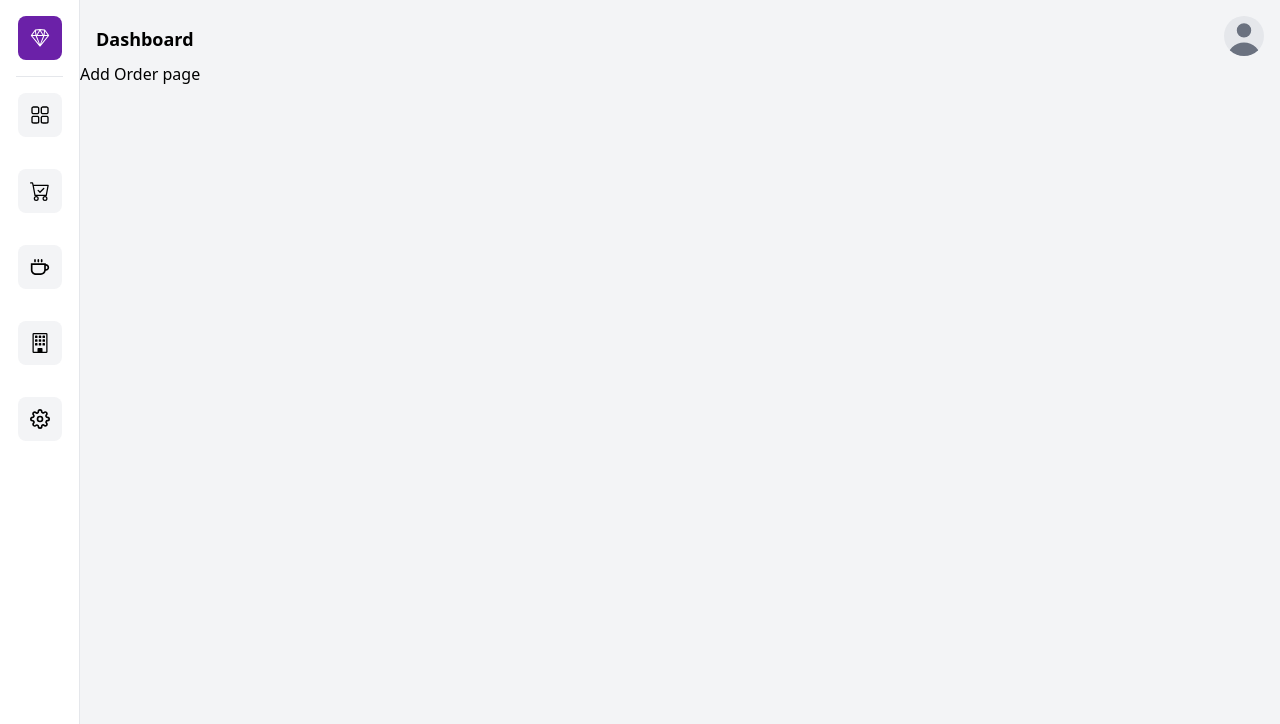
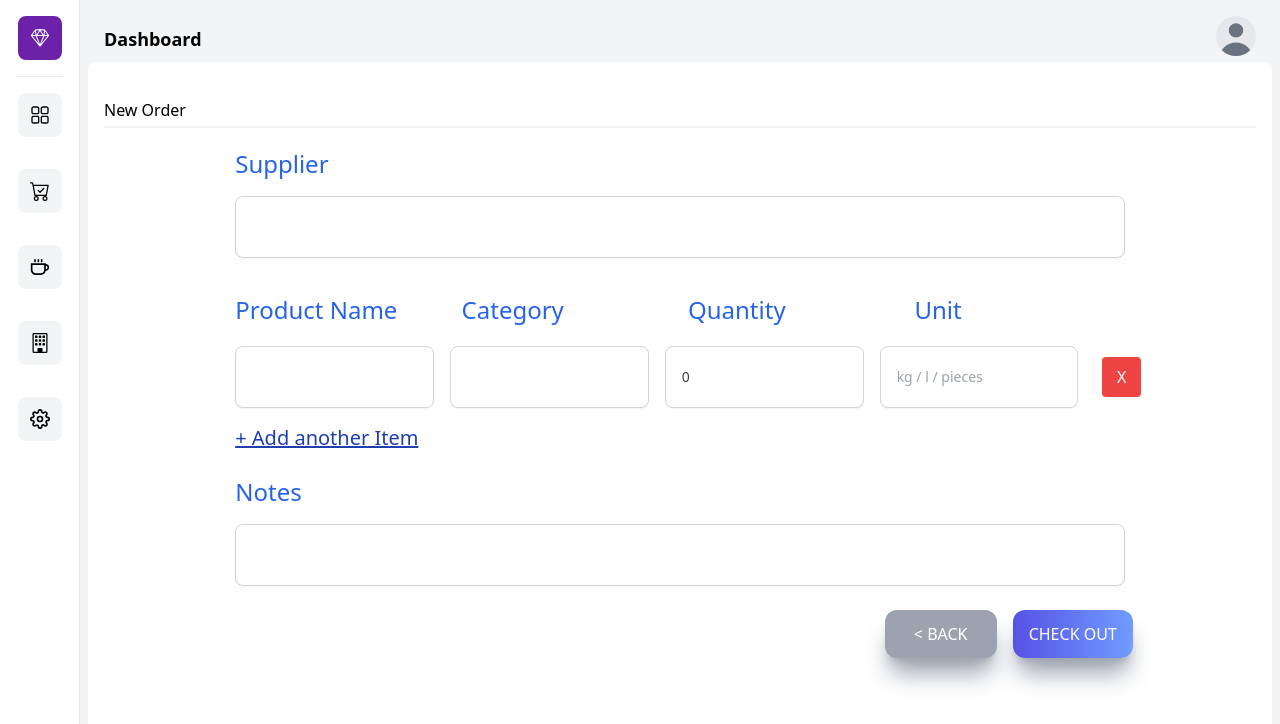
Before and after one commit to katsumi8/inventory-front-auth0, a Next.js app: page /orders/new in a window 1280 px wide. Shown: the top 724 px of the page. Built offline with nearby package versions, Linux system fonts and the light colour scheme; no server answers.

Commit message:
add new order page

```diff
--- a/src/app/(dashboard)/layout.tsx
+++ b/src/app/(dashboard)/layout.tsx
@@ -8,7 +8,7 @@ export default function RootLayoutForDashboard({
 }) {
   return (
     <Sidebar>
-      <main className="min-h-screen bg-gray-100">
+      <main className="min-h-screen bg-gray-100 mx-2">
         <Header />
         {children}
       </main>
--- a/src/app/(dashboard)/orders/new/page.tsx
+++ b/src/app/(dashboard)/orders/new/page.tsx
@@ -1,5 +1,167 @@
+"use client";
+import {
+  CreateNewOrderInput,
+  createNewOrderSchema,
+} from "@/features/Dashboard/RecentOrders/schema/newOrderForm.schema";
+import {
+  FormProvider,
+  SubmitHandler,
+  useFieldArray,
+  useForm,
+} from "react-hook-form";
+import { zodResolver } from "@hookform/resolvers/zod";
+import Link from "next/link";
+import { useEffect, useState } from "react";
+import FormInput from "@/features/Auth/components/FormInput";
+import { FormInputArray } from "@/features/Dashboard/RecentOrders/components/formInputArray";
+
 function NewOrderPage() {
-  return <div>Add Order page</div>;
+  const [formLines, setFormLines] = useState([0]);
+
+  const methods = useForm<CreateNewOrderInput>({
+    resolver: zodResolver(createNewOrderSchema),
+    defaultValues: {
+      orderLines: [
+        {
+          productName: "",
+          productCategory: "",
+          quantity: 0,
+          unit: "",
+        },
+      ],
+    },
+  });
+  const {
+    reset,
+    handleSubmit,
+    register,
+    formState: { isSubmitSuccessful, errors },
+    control,
+  } = methods;
+  const { fields, append, remove } = useFieldArray({
+    control,
+    name: "orderLines",
+  });
+
+  const handleAddItemClick = (event: React.MouseEvent<HTMLButtonElement>) => {
+    event.preventDefault();
+    append({
+      productName: "",
+      productCategory: "",
+      quantity: 0,
+      unit: "",
+    });
+  };
+  const onSubmitHandler: SubmitHandler<CreateNewOrderInput> = async (
+    values
+  ) => {
+    console.log(values);
+  };
+  useEffect(() => {
+    if (isSubmitSuccessful) {
+      reset();
+    }
+  }, [isSubmitSuccessful, reset]);
+  return (
+    <div className="w-full p-4 m-auto overflow-y-auto bg-white rounded-lg h-[90vh]">
+      <div className="py-4">
+        <p className="py-1 border-b-2 border-gray-100">New Order</p>
+      </div>
+      <FormProvider {...methods}>
+        <form onSubmit={handleSubmit(onSubmitHandler)}>
+          <div className="flex flex-col items-center justify-center w-[80%] py-1 m-auto">
+            <div className="flex w-full">
+              <div className="w-full px-4">
+                <FormInput
+                  name="supplier"
+                  type="text"
+                  label="Supplier"
+                  placeholder={""}
+                />
+              </div>
+            </div>
+            <div className="w-full px-4">
+              <div className="grid grid-cols-4 gap-4">
+                <p className="py-3 text-2xl text-blue-600">Product Name</p>
+                <p className="py-3 text-2xl text-blue-600">Category</p>
+                <p className="py-3 text-2xl text-blue-600">Quantity</p>
+                <p className="py-3 text-2xl text-blue-600">Unit</p>
+              </div>
+            </div>
+            {fields.map((field, index) => (
+              <div key={field.id} className="flex items-center w-full">
+                <div className="grid justify-between w-full grid-cols-4 gap-4 px-4 ">
+                  <FormInputArray
+                    name={`orderLines.${index}.productName`}
+                    type="text"
+                    error={errors.orderLines?.[index]?.productName}
+                  />
+                  <FormInputArray
+                    name={`orderLines.${index}.productCategory`}
+                    type="text"
+                    // placeholder={""}
+                    error={errors.orderLines?.[index]?.productCategory}
+                  />
+                  <FormInputArray
+                    name={`orderLines.${index}.quantity`}
+                    type="number"
+                    // placeholder={""}
+                    error={errors.orderLines?.[index]?.quantity}
+                  />
+                  <FormInputArray
+                    name={`orderLines.${index}.unit`}
+                    type="text"
+                    placeholder={"kg / l / pieces"}
+                    error={errors.orderLines?.[index]?.unit}
+                  />
+                </div>
+                <button
+                  onClick={() => remove(index)}
+                  className="w-10 h-10 px-1 py-1 ml-2 text-white bg-red-500 rounded"
+                >
+                  X
+                </button>
+              </div>
+            ))}
+            <div className="flex w-full px-4 mb-4">
+              <button
+                onClick={handleAddItemClick}
+                className="py-2 text-xl text-blue-800 underline"
+              >
+                + Add another Item
+              </button>
+            </div>
+            <div className="flex w-full">
+              <div className="w-full px-4">
+                <FormInput
+                  name="additionalNotes"
+                  type="textarea"
+                  label="Notes"
+                  placeholder={""}
+                />
+              </div>
+            </div>
+            <div className="flex flex-row-reverse w-full">
+              <button
+                type="submit"
+                className="mx-2 bg-gradient-to-r from-[#5651e5] to-[#709dff] text-white shadow-xl shadow-gray-400 rounded-xl uppercase p-3 px-4 hover:text-blue-200"
+                data-mdb-ripple="true"
+                data-mdb-ripple-color="light"
+              >
+                check out
+              </button>
+              <Link
+                href="/orders"
+                className="p-3 px-4 mx-2 text-center text-white uppercase bg-gray-400 shadow-xl w-28 shadow-gray-400 rounded-xl hover:text-blue-200"
+              >
+                {"< Back"}
+              </Link>
+            </div>
+          </div>
+        </form>
+      </FormProvider>
+    </div>
+  );
 }
 
 export default NewOrderPage;
--- a/src/app/(dashboard)/orders/page.tsx
+++ b/src/app/(dashboard)/orders/page.tsx
@@ -2,23 +2,22 @@ import React from "react";
 import { FaShoppingBag } from "react-icons/fa";
 import { BsPlusCircleFill, BsThreeDotsVertical } from "react-icons/bs";
 import { IoIosArrowDown } from "react-icons/io";
-
+import Link from "next/link";
 import { data } from "@/data/data";
 import { CgMathPlus } from "react-icons/cg";
 
 function OrdersPage() {
-
-
   return (
     <div className="p-4">
       {/* TODO: Linkタグに変更してオーダーページへ飛ばす */}
       <div className="flex-row-reverse hidden pb-4 xl:flex">
-        <div className="items-center hidden p-3 font-bold text-white bg-blue-500 rounded-full sm:flex">
-          <CgMathPlus className="text-white" size={30} />
-          <p className="">New Order</p>
-        </div>
+        <Link href="/orders/new">
+          <div className="items-center hidden p-3 font-bold text-white bg-blue-500 rounded-full sm:flex">
+            <CgMathPlus className="text-white" size={30} />
+            <p className="">New Order</p>
+          </div>
+        </Link>
       </div>
-
 
       <div className="w-full p-4 m-auto overflow-y-auto bg-white rounded-lg">
         <div className="grid items-center justify-between grid-cols-2 p-2 my-3 cursor-pointer md:grid-cols-5 sm:grid-cols-3">
--- a/src/app/providers.tsx
+++ b/src/app/providers.tsx
@@ -1,6 +1,5 @@
 "use client";
 import { QueryClient, QueryClientProvider } from "@tanstack/react-query";
-import { ReactQueryDevtools } from "@tanstack/react-query-devtools";
 import { useState } from "react";
 import { ToastContainer } from "react-toastify";
 import "react-toastify/dist/ReactToastify.css";
@@ -20,7 +19,6 @@ export function Providers({ children }: { children: React.ReactNode }) {
     <QueryClientProvider client={queryClient}>
       {children}
       <ToastContainer />
-      <ReactQueryDevtools initialIsOpen={false} />
     </QueryClientProvider>
   );
 }
--- a/src/features/Auth/components/FormInput/index.tsx
+++ b/src/features/Auth/components/FormInput/index.tsx
@@ -13,13 +13,15 @@ function FormInput({ label, name, type, placeholder }: FormInputProps) {
     register,
     formState: { errors },
   } = useFormContext();
+  const errorText = errors[name]?.message?.toString();
+
   return (
     <div className="mb-6">
-      {label ? (
+      {label && (
         <label htmlFor={name} className="py-3 text-2xl text-blue-600">
           {label}
         </label>
-      ) : null}
+      )}
       <div className="my-4">
         <input
           type={type}
@@ -27,10 +29,8 @@ function FormInput({ label, name, type, placeholder }: FormInputProps) {
           placeholder={placeholder}
           {...register(name)}
         />
-        {errors[name] && (
-          <p className="mt-1 text-sm text-red-700">
-            {errors[name]?.message as string}
-          </p>
+        {!!errorText && (
+          <p className="mt-1 text-sm text-red-700">{errorText}</p>
         )}
       </div>
     </div>
--- /dev/null
+++ b/src/features/Dashboard/RecentOrders/components/formInputArray.tsx
@@ -0,0 +1,50 @@
+import { InputHTMLAttributes } from "react";
+import { FieldError, useFormContext } from "react-hook-form";
+
+// interface FormInputProps extends InputHTMLAttributes<HTMLInputElement> {
+//   type: string;
+//   label?: string;
+//   placeholder?: string;
+//   error?: FieldError;
+// }
+type FormInputProps = {
+  name: string;
+  placeholder?: string;
+  type: string;
+  error: FieldError | undefined;
+};
+
+export const FormInputArray = ({
+  type,
+  placeholder,
+  name,
+  error,
+}: FormInputProps) => {
+  const {
+    register,
+    formState: { errors },
+  } = useFormContext();
+  const errorText = errors[name]?.message?.toString();
+
+  return (
+    <div className="my-2">
+      {/* {!!label && (
+        <label
+          htmlFor={inputProps.name}
+          className="py-3 text-2xl text-blue-600"
+        >
+          {label}
+        </label>
+      )} */}
+      <input
+        className="w-full px-4 py-5 text-sm font-normal text-gray-700 transition ease-in-out bg-white border border-gray-300 border-solid rounded-lg shadow-sm form-control bg-clip-padding focus:text-gray-700 focus:bg-white focus:border-blue-600 focus:outline-none"
+        type={type}
+        placeholder={placeholder}
+        {...register(name)}
+      />
+      {!!error?.message && (
+        <p className="mt-1 text-sm text-red-700">{error.message}</p>
+      )}
+    </div>
+  );
+};
--- /dev/null
+++ b/src/features/Dashboard/RecentOrders/schema/newOrderForm.schema.ts
@@ -0,0 +1,50 @@
+import { object, literal, string, TypeOf, union, z } from "zod";
+export const productCategories = [
+  "Beverages",
+  "Pastries",
+  "Sandwiches",
+] as const;
+
+export type ProductCategory = (typeof productCategories)[number];
+
+// A single line schema
+const singleLineSchema = object({
+  productName: string().min(1, "Product name is required"),
+  productCategory: string().min(1, "Category is required"),
+  quantity: string()
+    .refine((val) => /^[1-9]\d*$/.test(val), {
+      message: "Quantity must be at least 1",
+    })
+    .transform((val) => parseInt(val, 10)),
+  unit: string().min(1, "Unit is required"),
+});
+
+export const createNewOrderSchema = object({
+  // productName: string().min(1, "Product name is required"),
+  // productCategory: string().min(1, "Category is required"),
+  // // .refine(
+  // //   (val) => productCategories.includes(val as ProductCategory),
+  // //   {
+  // //     message: "Please select a valid product category",
+  // //   }
+  // // ),
+  // quantity: string()
+  //   .refine((val) => /^[1-9]\d*$/.test(val), {
+  //     message: "Quantity must be at least 1",
+  //   })
+  //   .transform((val) => parseInt(val, 10)),
+  // unit: string().refine(
+  //   (val) => ["Pieces", "Grams", "Liters", "Kilograms"].includes(val),
+  //   {
+  //     message: "Please select a valid unit of measurement",
+  //   }
+  // ),
+  orderLines: singleLineSchema.array(),
+  supplier: string().min(1, "Supplier is required"),
+  // orderDate: date(),
+  // expectedDeliveryDate: date(),
+  // pricePerUnit: number().min(0, "Price per unit must be non-negative"),
+  additionalNotes: string().optional(),
+});
+
+export type CreateNewOrderInput = TypeOf<typeof createNewOrderSchema>;
```
